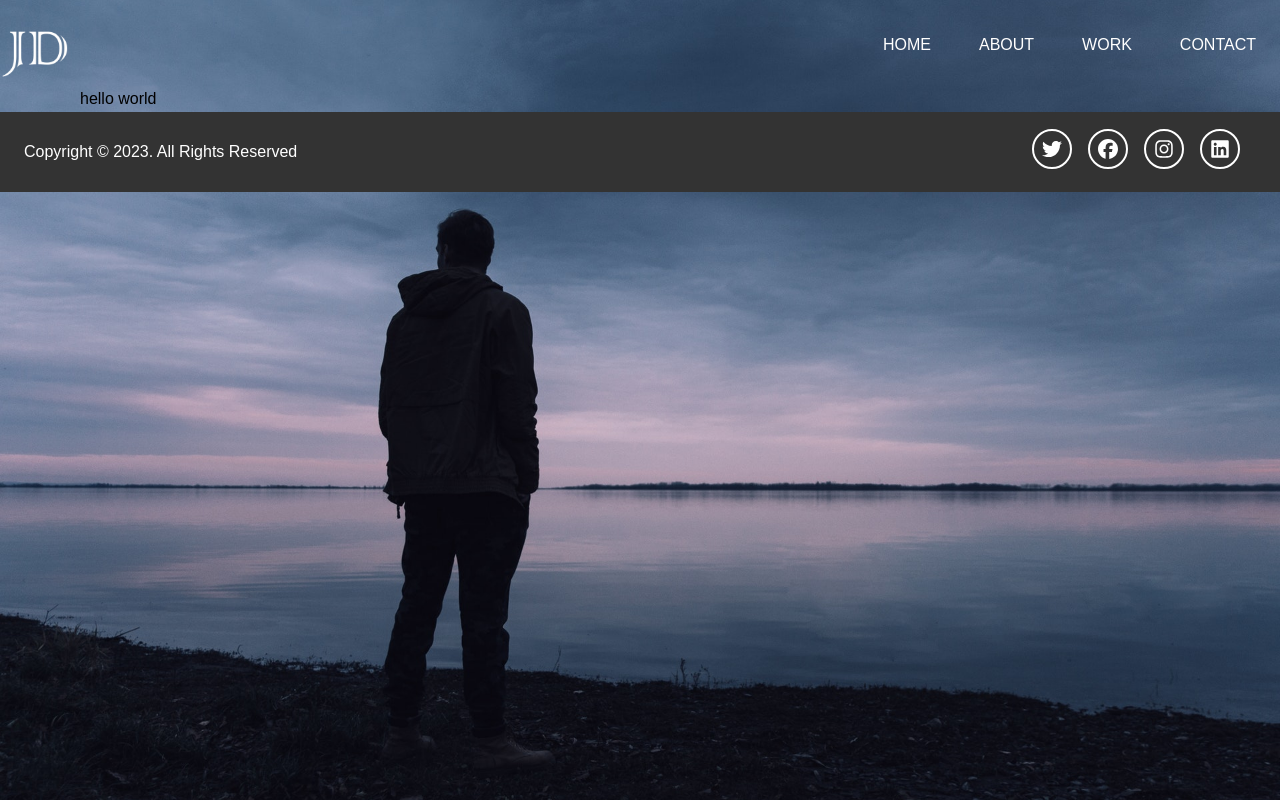
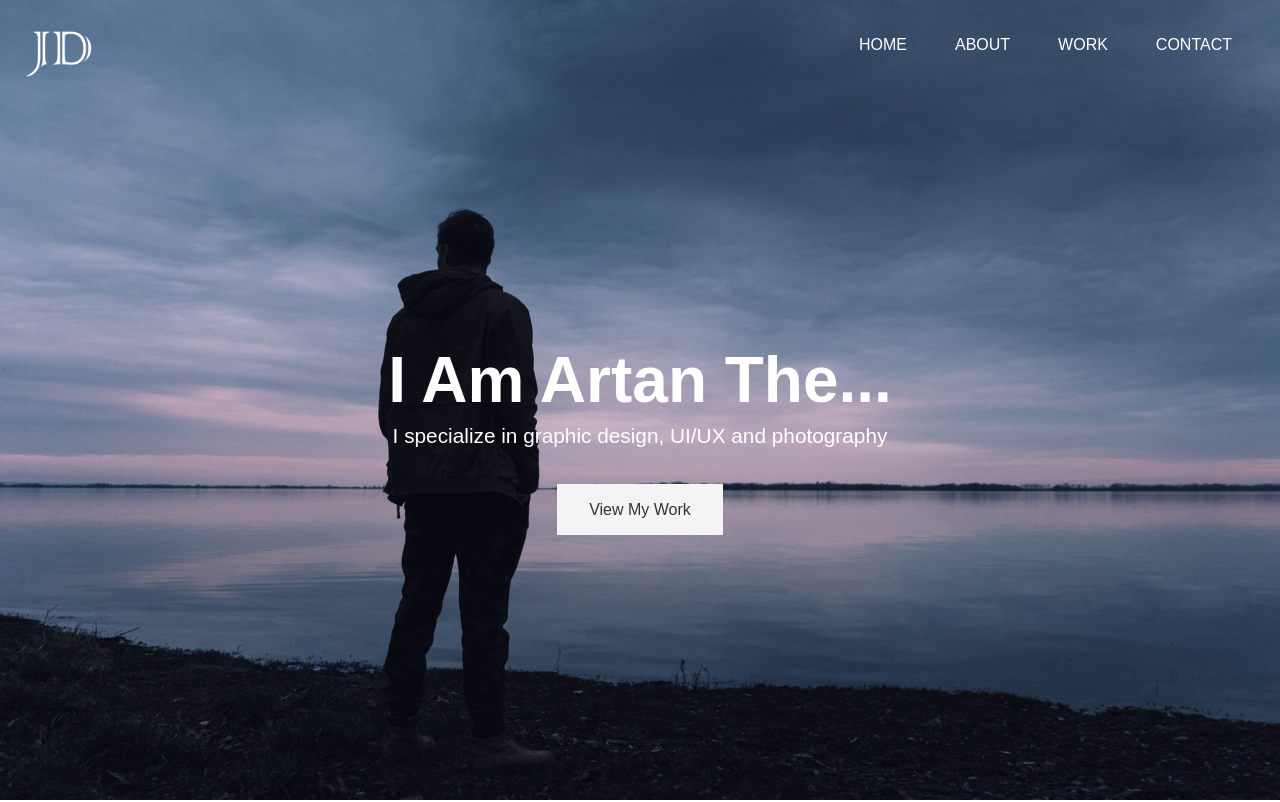
Before and after one commit to Artan-Hysenaj/portfolio, a Next.js app: page / in a window 1280 px wide. Shown: the top 802 px of the page. Built offline with nearby package versions, Linux system fonts and the light colour scheme.

Commit message:
feat: add showcase banner in header

```diff
--- a/src/components/layouts/primary/PrimaryLayout.module.scss
+++ b/src/components/layouts/primary/PrimaryLayout.module.scss
@@ -1,6 +1,19 @@
 @import '../../../styles/config';
 
 .layout {
-  min-height: 100vh;
-  background: $bg-image no-repeat center right / cover;
+  color: white;
+  .showcase {
+    background: $bg-image no-repeat center right / cover;
+    height: 100vh;
+  }
+
+  .header-content {
+    text-align: center;
+    padding-top: 20%;
+
+    h1 {
+      font-size: 4rem;
+      line-height: 1.2;
+    }
+  }
 }
--- a/src/components/layouts/primary/PrimaryLayout.tsx
+++ b/src/components/layouts/primary/PrimaryLayout.tsx
@@ -1,6 +1,7 @@
 import Footer from '@/components/navigation/footer/Footer';
 import Header from '@/components/navigation/header/Header';
 import Head from 'next/head';
+import Link from 'next/link';
 import styles from './PrimaryLayout.module.scss';
 
 export type PrimaryLayoutProps = React.ComponentPropsWithoutRef<'div'>;
@@ -15,9 +16,26 @@ const PrimaryLayout: React.FC<PrimaryLayoutProps> = ({
         <title>NextJs Fullstack App Template</title>
       </Head>
       <div {...divProps} className={styles.layout}>
-        <Header />
-        <main className="px-5">{children}</main>
-        <div className="m-auto" />
+        <div className={styles.showcase}>
+          <Header />
+          <div className={styles['header-content']}>
+            <h1>
+              I Am Artan The...
+              <span
+                className={styles['txt-type']}
+                data-wait="3000"
+                data-words='["Photographer", "Designer", "UI/UX Dev"]'
+              ></span>
+            </h1>
+            <p className="lead">
+              I specialize in graphic design, UI/UX and photography
+            </p>
+            <Link href="work" className="btn-light">
+              View My Work
+            </Link>
+          </div>
+        </div>
+        <main className="px-5 main">{children}</main>
         <Footer />
       </div>
     </>
--- /dev/null
+++ b/src/components/layouts/secondary/SecondaryLayout.module.scss
@@ -0,0 +1,7 @@
+@import '../../../styles/config';
+
+.showcase {
+  background: $bg-image no-repeat 20% 30% / cover;
+  height: 5.5rem;
+  border-bottom: 3px solid $main-color;
+}
--- a/src/components/navigation/header/Header.tsx
+++ b/src/components/navigation/header/Header.tsx
@@ -1,12 +1,12 @@
+import cs from 'classnames';
 import Image from 'next/image';
 import Link from 'next/link';
 import styles from './Header.module.scss';
-
 export type HeaderProps = React.ComponentPropsWithoutRef<'nav'>;
 
 const Header: React.FC<HeaderProps> = ({ ...headerProps }) => {
   return (
-    <nav {...headerProps} className={styles.navigation}>
+    <nav {...headerProps} className={cs('container', styles.navigation)}>
       <Image
         src="/logo.png"
         alt="My Portfolio"
--- a/src/pages/about/index.tsx
+++ b/src/pages/about/index.tsx
@@ -1,4 +1,4 @@
-import PrimaryLayout from '@/components/layouts/primary/PrimaryLayout';
+import SecondaryLayout from '@/components/layouts/secondary/SecondaryLayout';
 import { NextPageWithLayout } from '../page';
 
 const About: NextPageWithLayout = () => {
@@ -8,5 +8,5 @@ const About: NextPageWithLayout = () => {
 export default About;
 
 About.getLayout = (page) => {
-  return <PrimaryLayout>{page}</PrimaryLayout>;
+  return <SecondaryLayout>{page}</SecondaryLayout>;
 };
--- a/src/styles/_config.scss
+++ b/src/styles/_config.scss
@@ -4,7 +4,7 @@ $main-color: #ffbc00;
 $light-color: #f4f4f4;
 $medium-color: #ccc;
 $dark-color: #333;
-$bg-image: url('/public/showcase.jpg');
+$bg-image: url('/showcase.jpg');
 
 // Set Text Color
 @function set-text-color($color) {
--- a/src/styles/globals.scss
+++ b/src/styles/globals.scss
@@ -33,6 +33,54 @@ h4 {
   padding: 0 1.5rem;
   margin: auto;
   overflow: hidden;
+}
+
+.main {
+  min-height: calc(100vh - 166px);
+}
+
+.lead {
+  font-size: 1.3rem;
+  margin-bottom: 2rem;
+}
+
+.text-center {
+  text-align: center;
+}
+
+// Buttons
+%btn-shared {
+  display: inline-block;
+  padding: 0.8rem 2rem;
+  transition: all 0.3s;
+  border: none;
+  cursor: pointer;
+}
+
+.btn {
+  &-main {
+    @extend %btn-shared;
+    color: #333;
+    background-color: $main-color;
+  }
+
+  &-light {
+    @extend %btn-shared;
+    color: #333;
+    background-color: $light-color;
+  }
+
+  &-dark {
+    @extend %btn-shared;
+    color: #f4f4f4;
+    background-color: $dark-color;
+  }
+}
+
+button[class^='btn-']:hover,
+a[class^='btn-']:hover,
+input[class^='btn-']:hover {
+  background-color: $main-color;
 }
 
 // margin and padding
```
Also changed, not shown: src/components/layouts/secondary/SecondaryLayout.mocks.ts (added, +9 -0 lines), src/components/layouts/secondary/SecondaryLayout.tsx (added, +28 -0 lines), src/components/utility/Search.mocks.ts (deleted, +0 -9 lines), src/components/utility/Search.module.scss (deleted, +0 -31 lines), src/components/utility/Search.tsx (deleted, +0 -36 lines), 2 other files (tests, documents, lock files or other folders).
